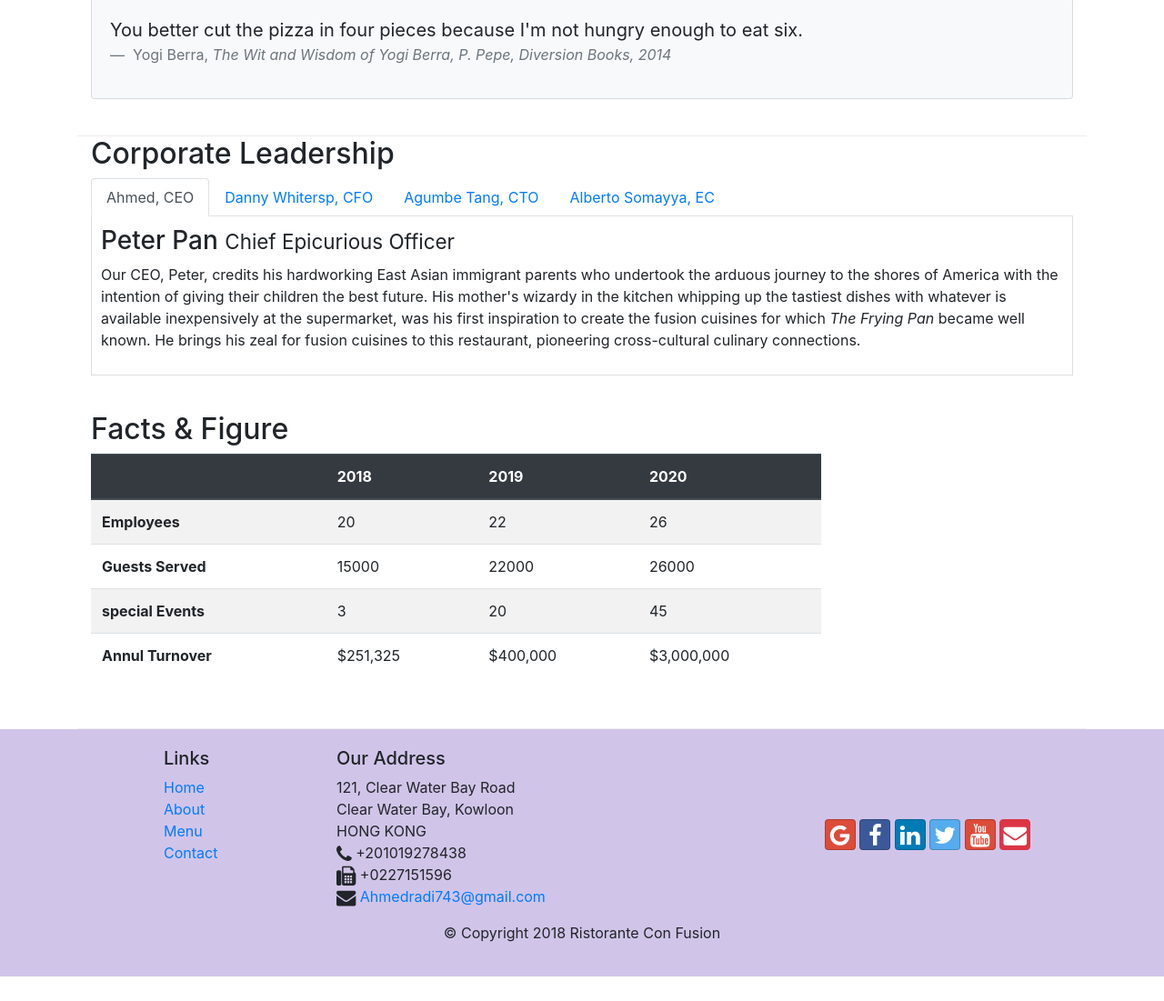
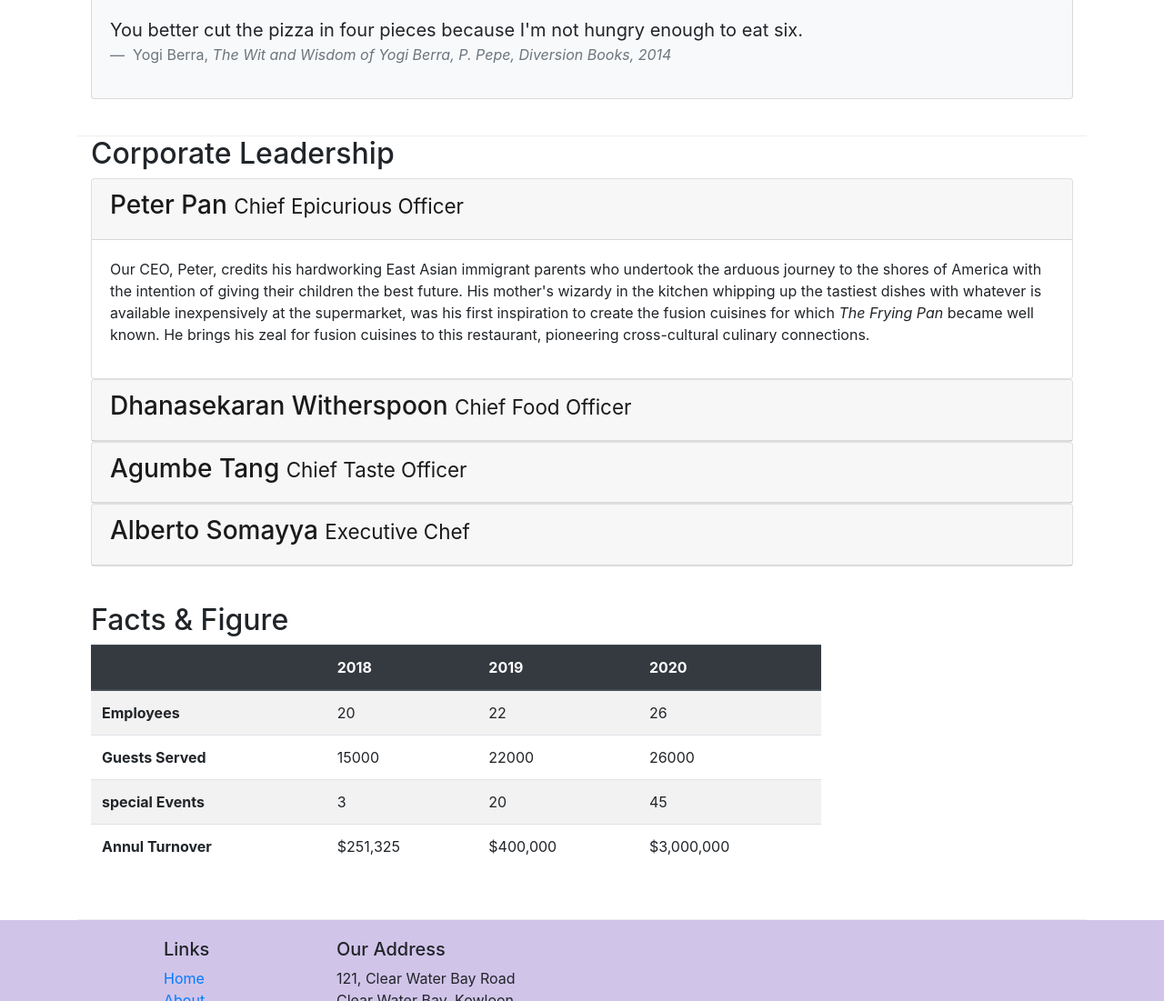
Before and after one commit to Ahmed-Radi/Ristorante-Con-Fusion, a website: page aboutus.html in a window 1280 px wide. Shown: the part 802-1903 px from the top of the page at 91% size. Before the commit the page ends 1876 px from the top, so only its background shows below. Drawn offline with nearby package versions, Linux system fonts and the light colour scheme.

Commit message:
Add Accordion to 'About us' page

```diff
--- a/aboutus.html
+++ b/aboutus.html
@@ -22,8 +22,8 @@
                 <ul class="navbar-nav mr-auto">
                     <li class="nav-item"><a class="nav-link" href="./index.html"><span class="fa fa-home fa-lg"></span> Home</a></li>
                     <li class="nav-item active"><a class="nav-link" href="./aboutus.html"><span class="fa fa-info fa-lg"></span> About</a></li>
-                    <li class="nav-item"><a class="nav-link" href="#"><sapn class="fa fa-list fa-lg"></sapn> Menu</a></li>
-                    <li class="nav-item"><a class="nav-link" href="./contactus.html"><sapn class="fa fa-address-card fa-lg"></sapn> Contact</a></li>
+                    <li class="nav-item"><a class="nav-link" href="#"><span class="fa fa-list fa-lg"></span> Menu</a></li>
+                    <li class="nav-item"><a class="nav-link" href="./contactus.html"><span class="fa fa-address-card fa-lg"></span> Contact</a></li>
                 </ul>
             </div>
         </div>
@@ -96,46 +96,60 @@
 
 
         <div class="col-12">
-            <div>
             <h2>Corporate Leadership</h2>
-                <ul class="nav nav-tabs">
-                    <li class="nav-item">
-                        <a href="#peter" class="nav-link active" role="tab" data-toggle="tab">Ahmed, CEO</a>
-                    </li>
+            <div id="accordion">
 
-                    <li class="nav-item">
-                        <a href="#danny" class="nav-link" role="tab" data-toggle="tab">Danny Whitersp, CFO</a>
-                    </li>
-
-                    <li class="nav-item">
-                        <a href="#agumbe" class="nav-link" role="tab" data-toggle="tab">Agumbe Tang, CTO</a>
-                    </li>
-
-                    <li class="nav-item">
-                        <a href="#alberto" class="nav-link" role="tab" data-toggle="tab">Alberto Somayya, EC</a>
-                    </li>
-
-                </ul>
-
-                <div class="tab-content">
-                    <div role="tabpanel" class="tab-pane fade show active" id="peter">
-                        <h3>Peter Pan <small>Chief Epicurious Officer</small></h3>
+                <div class="card">
+                    <div class="card-header" role="tab" id="peterhead">
+                        <h3 class="md-0">
+                            <a href="" data-toggle="collapse" data-target="#peter">Peter Pan <small>Chief Epicurious Officer</small></a>
+                        </h3>
+                    </div>
+                    <div role="tabpanel" class="collapse show" id="peter" data-parent="#accordion">
+                        <div class="card-body">
                             <p class="d-none d-sm-block">Our CEO, Peter, credits his hardworking East Asian immigrant parents who undertook the arduous journey to the shores of America with the intention of giving their children the best future. His mother's wizardy in the kitchen whipping up the tastiest dishes with whatever is available inexpensively at the supermarket, was his first inspiration to create the fusion cuisines for which <em>The Frying Pan</em> became well known. He brings his zeal for fusion cuisines to this restaurant, pioneering cross-cultural culinary connections.</p>
                         </div>
-                    <div role="tabpanel" class="tab-pane fade show" id="danny">
-                        <h3>Dhanasekaran Witherspoon <small>Chief Food Officer</small></h3>
+                    </div>
+                </div>
+
+                <div class="card">
+                    <div class="card-header" role="tab" id="dannyhead">
+                        <h3 class="md-0">
+                            <a href="" data-toggle="collapse" data-target="#danny">Dhanasekaran Witherspoon <small>Chief Food Officer</small></a>
+                        </h3>
+                    </div>
+                    <div role="tabpanel" class="collapse" id="danny" data-parent="#accordion">
+                        <div class="card-body">
                             <p class="d-none d-sm-block">Our CFO, Danny, as he is affectionately referred to by his colleagues, comes from a long established family tradition in farming and produce. His experiences growing up on a farm in the Australian outback gave him great appreciation for varieties of food sources. As he puts it in his own words, <em>Everything that runs, wins, and everything that stays, pays!</em></p>
                         </div>
-                    <div role="tabpanel" class="tab-pane fade show" id="agumbe">
-                        <h3>Agumbe Tang <small>Chief Taste Officer</small></h3>
+                    </div>
+                </div>
+
+                <div class="card">
+                    <div class="card-header" role="tab" id="agumbehead">
+                        <h3 class="md-0">
+                            <a href="" data-toggle="collapse" data-target="#agumbe">Agumbe Tang <small>Chief Taste Officer</small></a>
+                        </h3>
+                    </div>
+                    <div role="tabpanel" class="collapse" id="agumbe" data-parent="#accordion">
+                        <div class="card-body">
                             <p class="d-none d-sm-block">Blessed with the most discerning gustatory sense, Agumbe, our CTO, personally ensures that every dish that we serve meets his exacting tastes. Our chefs dread the tongue lashing that ensues if their dish does not meet his exacting standards. He lives by his motto, <em>You click only if you survive my lick.</em></p>
                         </div>
-                    <div role="tabpanel" class="tab-pane fade show" id="alberto">
-                        <h3>Alberto Somayya <small>Executive Chef</small></h3>
+                    </div>
+                </div>
+
+                <div class="card">
+                    <div class="card-header" role="tab" id="albertohead">
+                        <h3 class="md-0">
+                            <a href="" data-toggle="collapse" data-target="#alberto">Alberto Somayya <small>Executive Chef</small></a>
+                        </h3>
+                    </div>
+                    <div role="tabpanel" class="collapse" id="alberto" data-parent="#accordion">
+                        <div class="card-body">
                             <p class="d-none d-sm-block">Award winning three-star Michelin chef with wide International experience having worked closely with whos-who in the culinary world, he specializes in creating mouthwatering Indo-Italian fusion experiences. He says, <em>Put together the cuisines from the two craziest cultures, and you get a winning hit! Amma Mia!</em></p>
                         </div>
                     </div>
-
+                </div>
             </div>
         </div>
         <div class="row row-content">
--- a/css/style.css
+++ b/css/style.css
@@ -37,9 +37,7 @@ body{
     background-color: #512da8;
 }
 
-.tab-content{
-    border-left: 1px solid #ddd;
-    border-right: 1px solid #ddd;
-    border-bottom: 1px solid #ddd;
-    padding: 10px;
+.card-header a{
+    text-decoration: none;
+    color: rgb(26, 26, 26);
 }
```
Also changed, not shown: index.html (+1 -1 lines). Lines whose indentation alone changed are shown as unchanged.
